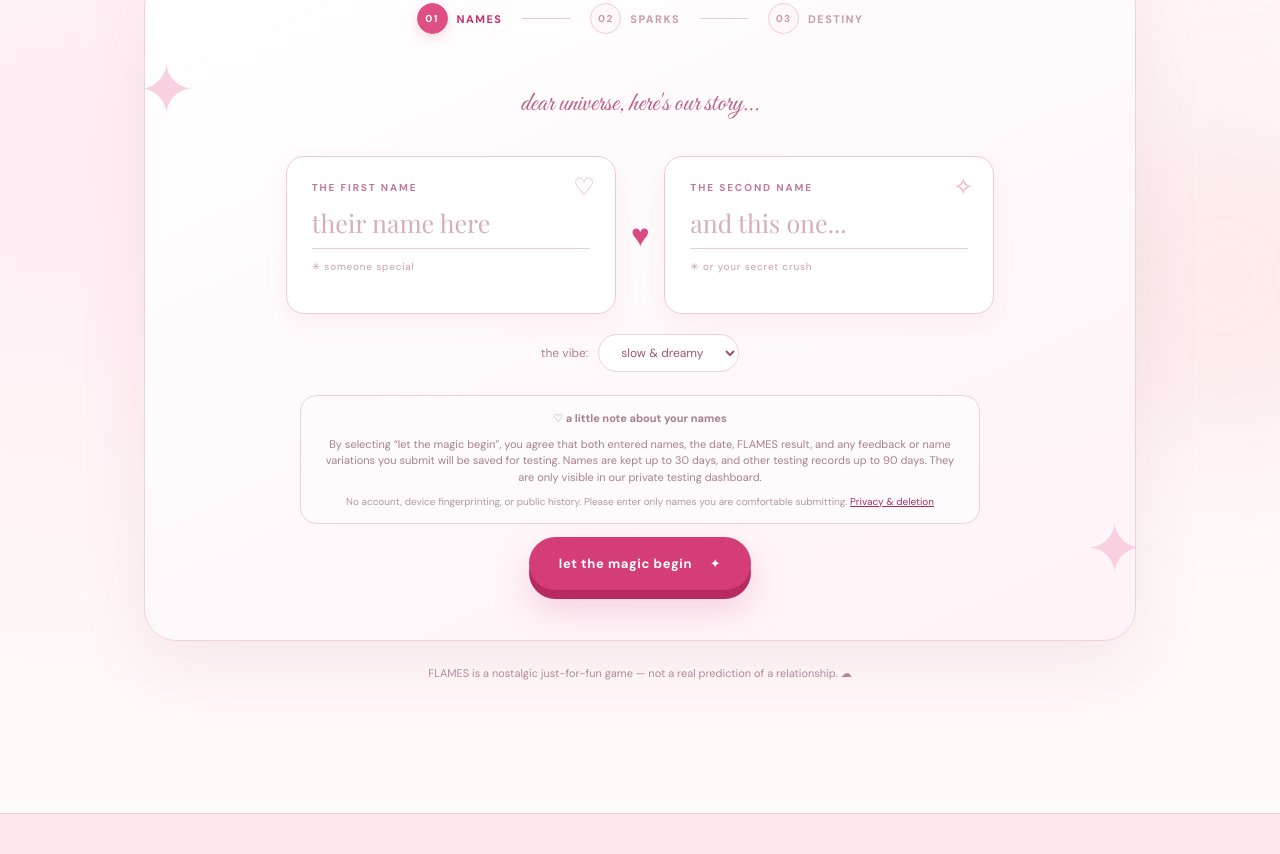
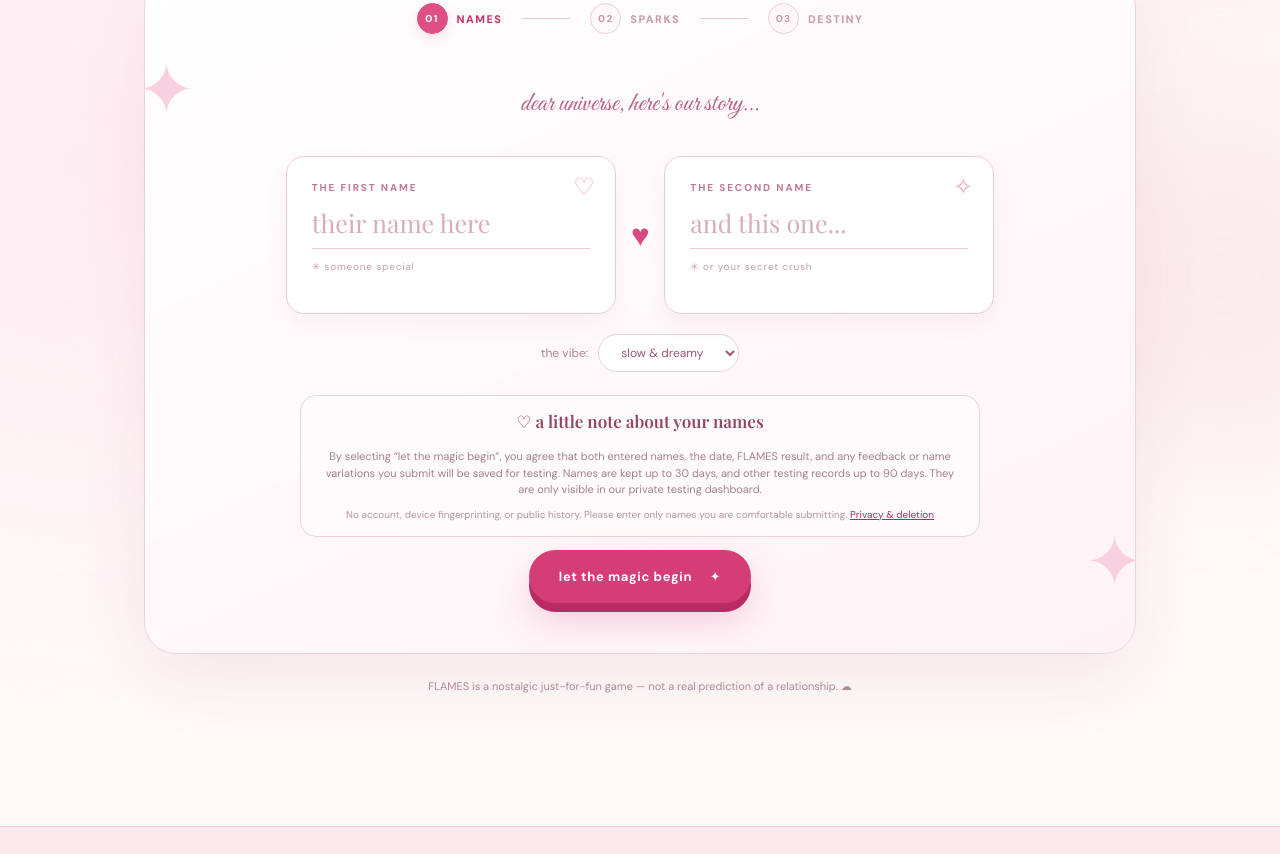
Before and after one commit to Rishikeshsanin/FLAMES, a website with bundled scripts: page index.html in a window 1280 px wide. Shown: the part 979-1833 px from the top of the page. Built offline with nearby package versions, Linux system fonts and the light colour scheme.

```diff
--- a/privacy.css
+++ b/privacy.css
@@ -1,5 +1,5 @@
 .entry-consent{max-width:680px;border:1px solid #efd0dc;border-radius:16px;background:#fffafb;padding:14px 18px}
-.entry-consent legend{padding:0 8px;font:600 15px "Playfair Display",serif;color:#934363}
+.entry-consent strong{display:block;margin-bottom:7px;font:600 17px "Playfair Display",serif;color:#934363}
 .entry-consent p{margin:0;text-align:center}
 .entry-consent a{color:#a82d66}
 .privacy-section{max-width:1050px;margin:80px auto;padding:0 24px 90px;display:grid;grid-template-columns:.75fr 1.25fr;gap:55px;align-items:start}
```
